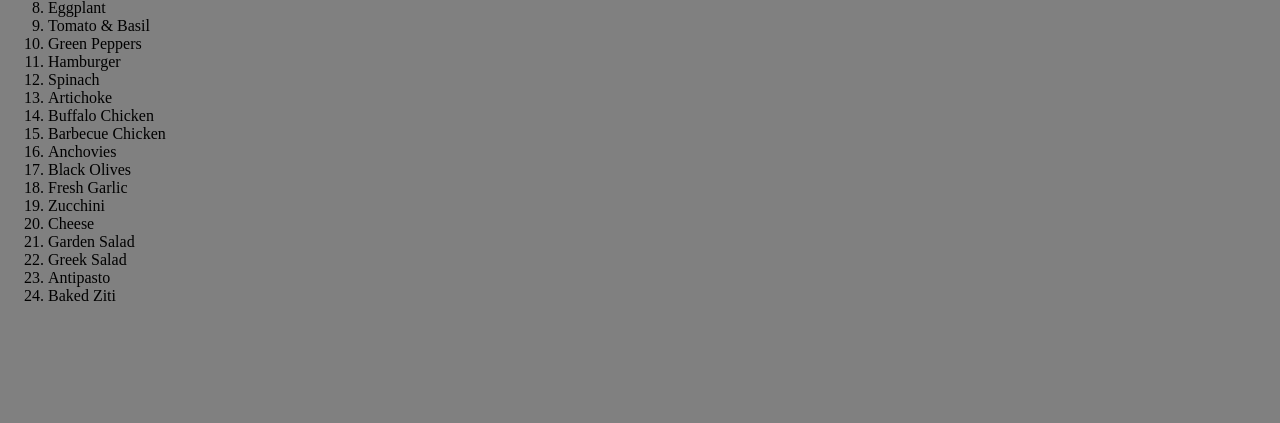
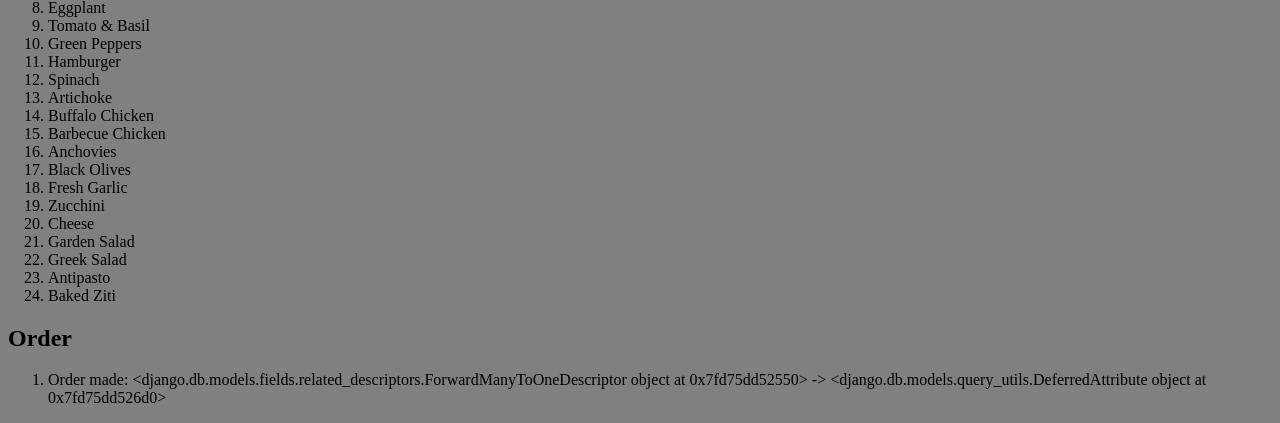
Before and after one commit to yawwusu/django_pizza_project, a Django app: page / in a window 1280 px wide. Shown: the part 405-828 px from the top of the page. Before the commit the page ends 706 px from the top, so only its background shows below. Run offline with Django 3.2, Linux system fonts and the light colour scheme; data comes from the database, SQL or seed files in the repository; both versions use the stored data as it was after the commit.

Commit message:
I'm taking this as correct and continuing

```diff
--- a/orders/admin.py
+++ b/orders/admin.py
@@ -1,8 +1,9 @@
 from django.contrib import admin
-from .models import Serving, Category, Menu, Topping
+from .models import Serving, Category, Menu, Topping, Order
 
 # Register your models here.
 admin.site.register(Serving)
 admin.site.register(Category)
 admin.site.register(Menu)
 admin.site.register(Topping)
+admin.site.register(Order)
--- a/orders/models.py
+++ b/orders/models.py
@@ -19,7 +19,6 @@ class Topping(models.Model):
     def __str__(self):
         return f"{self.topping}"
 
-
 class Menu(models.Model):
     fooditem = models.ForeignKey(Topping, on_delete=models.CASCADE, related_name="food")
     price = models.DecimalField(decimal_places=2, max_digits=4)
@@ -28,6 +27,12 @@ class Menu(models.Model):
 
     def __str__(self):
         return f"{self.category}: {self.fooditem} {self.size}  => {self.price}"
+
+class Order(models.Model):
+    order = models.ManyToManyField(Menu, blank=True, related_name="orders")
+
+    def __str__(self):
+        return f"Order made: {Menu.fooditem} -> {Menu.price}"
 
 
 # class Subs(models.Model):
--- a/orders/templates/orders/index.html
+++ b/orders/templates/orders/index.html
@@ -20,21 +20,8 @@
       </ol>
     </div>
 
-    <!-- <div id="Silician">
-      <h2>Silician</h2>
-      <ol>
-        {{ menu.fooditem }}
-        {% for dish in menu %}
-            <li> {{ dish }} </li>
-        {% empty %}
-          Nothing here
-        {% endfor %}
-      </ol>
-    </div> -->
-
     <div id="Toppings">
       <h2>Toppings</h2>
-      {{ menu.price }}
       <ol id="top">
         {% for topping in toppings %}
           <li> {{ topping }} </li>
@@ -43,5 +30,15 @@
         {% endfor %}
       </ol>
     </div>
+
+
+    <div id="Orders">
+      <h2>Order</h2>
+      <ol>
+          {% for ord in orders %}
+            <li> {{ ord }} </li>
+          {% endfor %}
+      </ol>
+    </div>
   </body>
 </html>
--- a/orders/views.py
+++ b/orders/views.py
@@ -1,6 +1,6 @@
 from django.http import HttpResponse
 from django.shortcuts import render
-from .models import Serving, Category, Menu, Topping
+from .models import Serving, Category, Menu, Topping, Order
 
 # Create your views here.
 def index(request):
@@ -8,6 +8,7 @@ def index(request):
         "servings": Serving.objects.all(),
         "categories": Category.objects.all(),
         "menu": Menu.objects.all(),
-        "toppings": Topping.objects.all()
+        "toppings": Topping.objects.all(),
+        "orders": Order.objects.all()
     }
     return render(request, "orders/index.html", context)
```
Also changed, not shown: db.sqlite3, orders/migrations/0007_order.py (added).
